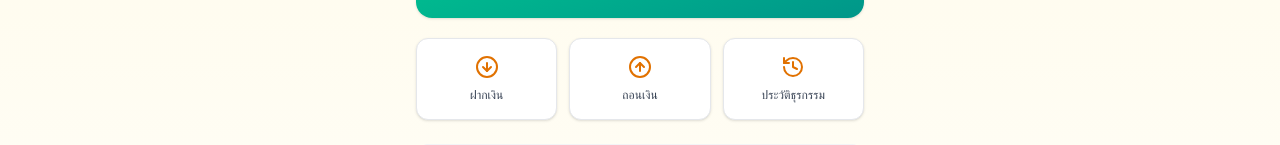
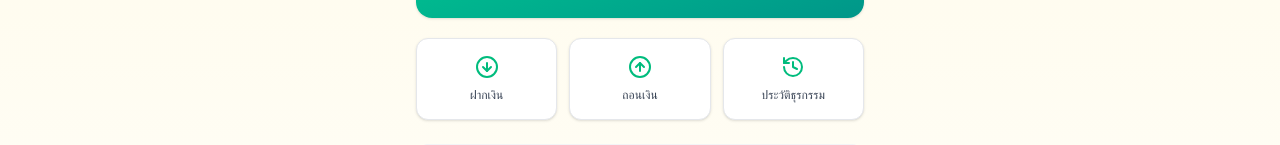
Before and after one commit to amesupakorn/eLottery, a Next.js app in the folder elottery-web/: page /wallet in a window 1280 px wide. Shown: the part 255-400 px from the top of the page. Built offline with nearby package versions, Linux system fonts and the light colour scheme.

Commit message:
refactor:color action

```diff
--- a/elottery-web/app/wallet/page.tsx
+++ b/elottery-web/app/wallet/page.tsx
@@ -87,10 +87,10 @@ function Action({ icon, label }: { icon: React.ReactNode; label: string }) {
     <button
       className="w-full h-full flex flex-col justify-center items-center
                  bg-white rounded-xl border border-gray-200 shadow-sm
-                 hover:shadow-md hover:bg-amber-50 transition
+                 hover:shadow-md hover:bg-emerald-50 transition
                  py-4 px-2"
     >
-      <div className="text-amber-600">{icon}</div>
+      <div className="text-emerald-500">{icon}</div>
       <span className="mt-2 text-xs font-medium text-gray-700">{label}</span>
     </button>
   );
```
